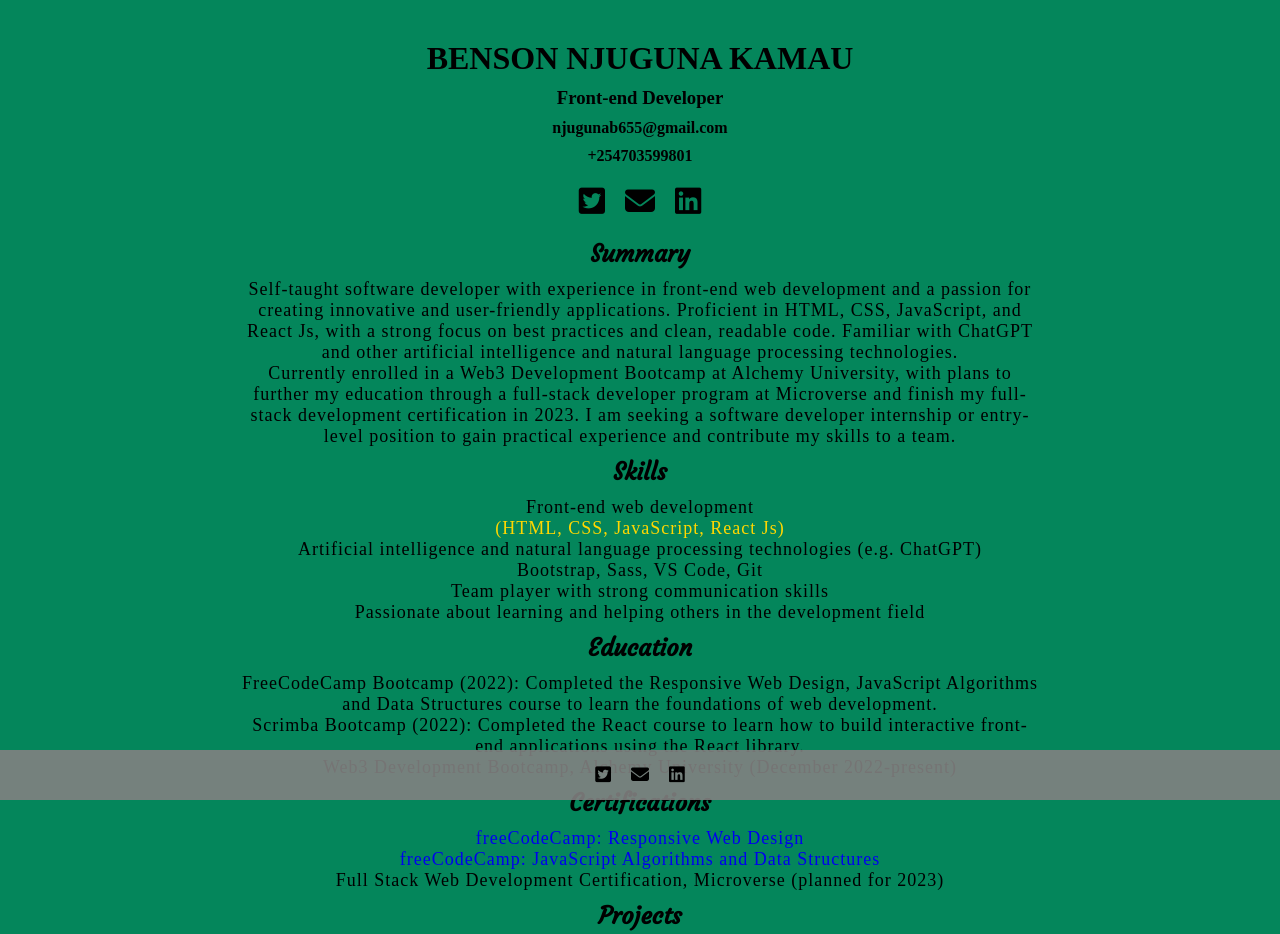
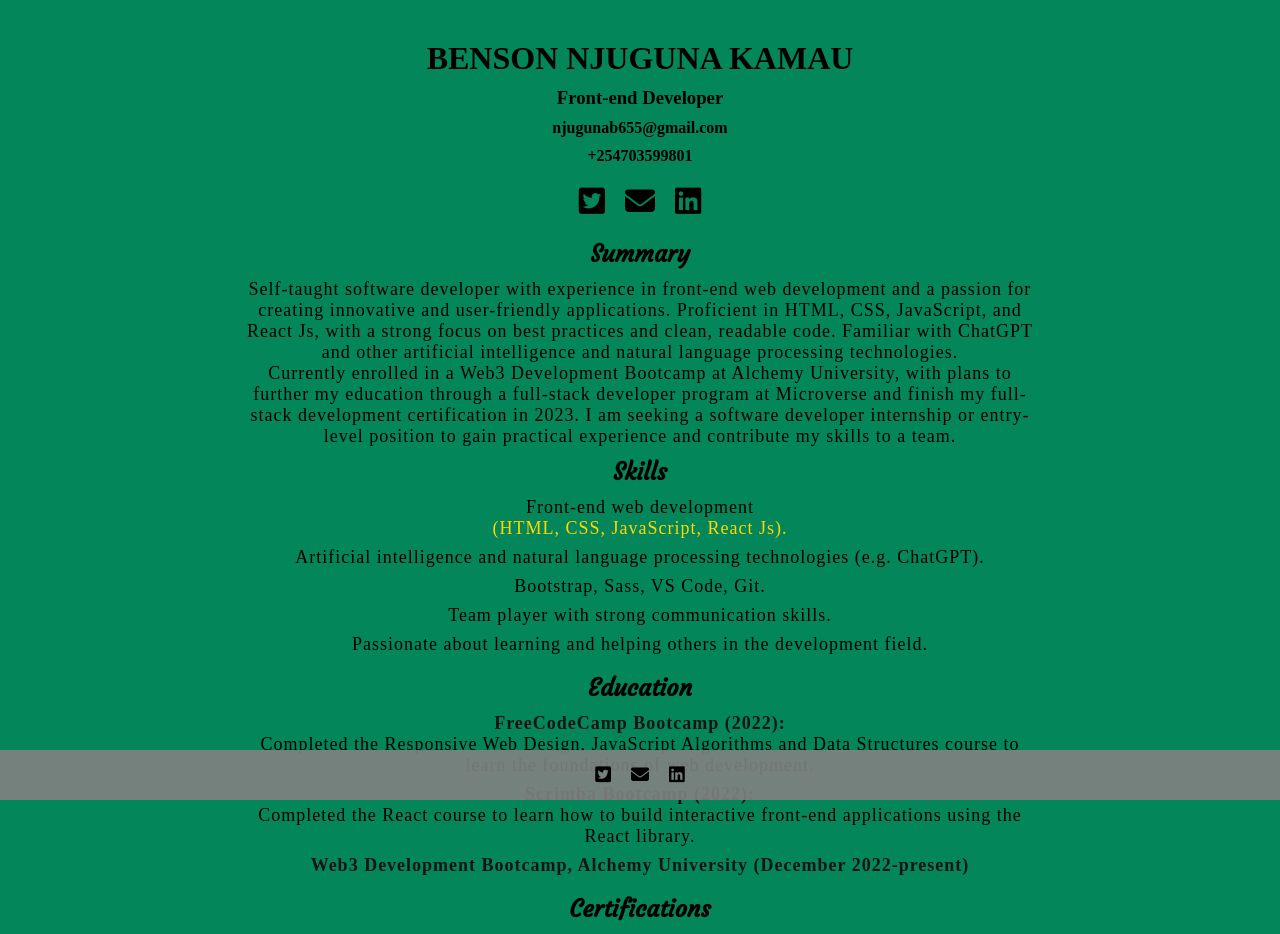
Before and after one commit to Bennyjoez/Resume, a React (Vite) app: page / in a window 1280 px wide. Shown: the top 934 px of the page. Built offline with nearby package versions, Linux system fonts and the light colour scheme.

Commit message:
Fixed the css

```diff
--- a/src/App.jsx
+++ b/src/App.jsx
@@ -33,28 +33,28 @@
       Currently enrolled in a Web3 Development Bootcamp at Alchemy University, with plans to further my education through a full-stack developer program at Microverse and finish my full-stack development certification in 2023. I am seeking a software developer internship or entry-level position to gain practical experience and contribute my skills to a team.
       </p>
       <h2 className="section-heading">Skills</h2>
-      <ul>
-        <li>Front-end web development <span className="languages-used">(HTML, CSS, JavaScript, React Js)</span></li>
-        <li>Artificial intelligence and natural language processing technologies (e.g. ChatGPT)</li>
-        <li>Bootstrap, Sass, VS Code, Git</li>
-        <li>Team player with strong communication skills</li>
-        <li>Passionate about learning and helping others in the development field</li>
+      <ul className="skills">
+        <li>Front-end web development <span className="languages-used">(HTML, CSS, JavaScript, React Js).</span></li>
+        <li>Artificial intelligence and natural language processing technologies (e.g. ChatGPT).</li>
+        <li>Bootstrap, Sass, VS Code, Git.</li>
+        <li>Team player with strong communication skills.</li>
+        <li>Passionate about learning and helping others in the development field.</li>
       </ul>
       <h2 className="section-heading">Education</h2>
-      <ul>
-        <li>FreeCodeCamp Bootcamp (2022): Completed the Responsive Web Design, JavaScript Algorithms and Data Structures course to learn the foundations of web development.</li>
-        <li>Scrimba Bootcamp (2022): Completed the React course to learn how to build interactive front-end applications using the React library.</li>
-        <li>Web3 Development Bootcamp, Alchemy University (December 2022-present)</li>
+      <ul className="education">
+        <li><span className="strong">FreeCodeCamp Bootcamp (2022):</span> Completed the Responsive Web Design, JavaScript Algorithms and Data Structures course to learn the foundations of web development.</li>
+        <li><span className="strong">Scrimba Bootcamp (2022):</span> Completed the React course to learn how to build interactive front-end applications using the React library.</li>
+        <li className="strong">Web3 Development Bootcamp, Alchemy University (December 2022-present)</li>
       </ul>
       <h2 className="section-heading">Certifications</h2>
-      <ul>
+      <ul className="certification">
         <li>
-          <a href="https://www.freecodecamp.org/certification/bennyjoez/responsive-web-design" target={"_blank"} onClick={() => showCert('responsive')}>freeCodeCamp: Responsive Web Design</a>
+          <a href="https://www.freecodecamp.org/certification/bennyjoez/responsive-web-design" target={"_blank"} onClick={() => showCert('responsive')}>1. freeCodeCamp: Responsive Web Design</a>
           <img src="/images/responsive-web.png" alt="Responsive web certification" className={`certs ${res ? "show" : ""}`} onClick={() => showCert('responsive')} />
         </li>
         <li>
           <a href="https://www.freecodecamp.org/certification/bennyjoez/javascript-algorithms-and-data-structures" target={"_blank"} onClick={() => showCert("javascript")} >
-            freeCodeCamp: JavaScript Algorithms and Data Structures
+            2. freeCodeCamp: JavaScript Algorithms and Data Structures
           </a>
           <img src="/images/javascript-algorithims-data-structures.png" alt="Javascript certification" className={`certs ${javascript ? 'show' : ''}`} onClick={() => showCert("javascript")} />
         </li>
@@ -83,8 +83,8 @@
       </ul>
       <h2 className="section-heading" >Volunteer Work</h2>
       <ul>
-        <li>Participated in the IT department of my local church, assisting with troubleshooting and maintaining computer systems.</li>
-        <li>Mentored local youths interested in software development, helping them to understand the fundamentals of web development and assisting them with their projects.</li>
+        <li>* Participated in the IT department of my local church, assisting with troubleshooting and maintaining computer systems.</li><br />
+        <li>* Mentored local youths interested in software development, helping them to understand the fundamentals of web development and assisting them with their projects.</li>
       </ul>
       <footer className="footer">
         <a href="https://twitter.com/bennyjoezz"><i class="fa-brands fa-square-twitter"></i></a>
--- a/src/index.css
+++ b/src/index.css
@@ -42,6 +42,9 @@
   letter-spacing: 1px;
   font-size: 18px;
 }
+.skills > *, .education > *, .certification > * {
+  margin-bottom: 8px;
+}
 .projects {
   display: flex;
   align-items: flex-start;
@@ -69,6 +72,7 @@
 }
 .section-heading {
   font-family: 'Courgette', cursive;
+  font-size: 1.5rem;
 }
 .social {
   display: flex;
@@ -81,6 +85,10 @@
 }
 .show {
   display: block;
+}
+.strong {
+  font-weight: 600;
+  color: rgb(21, 21, 21);
 }
 .footer {
   position: fixed;
```
